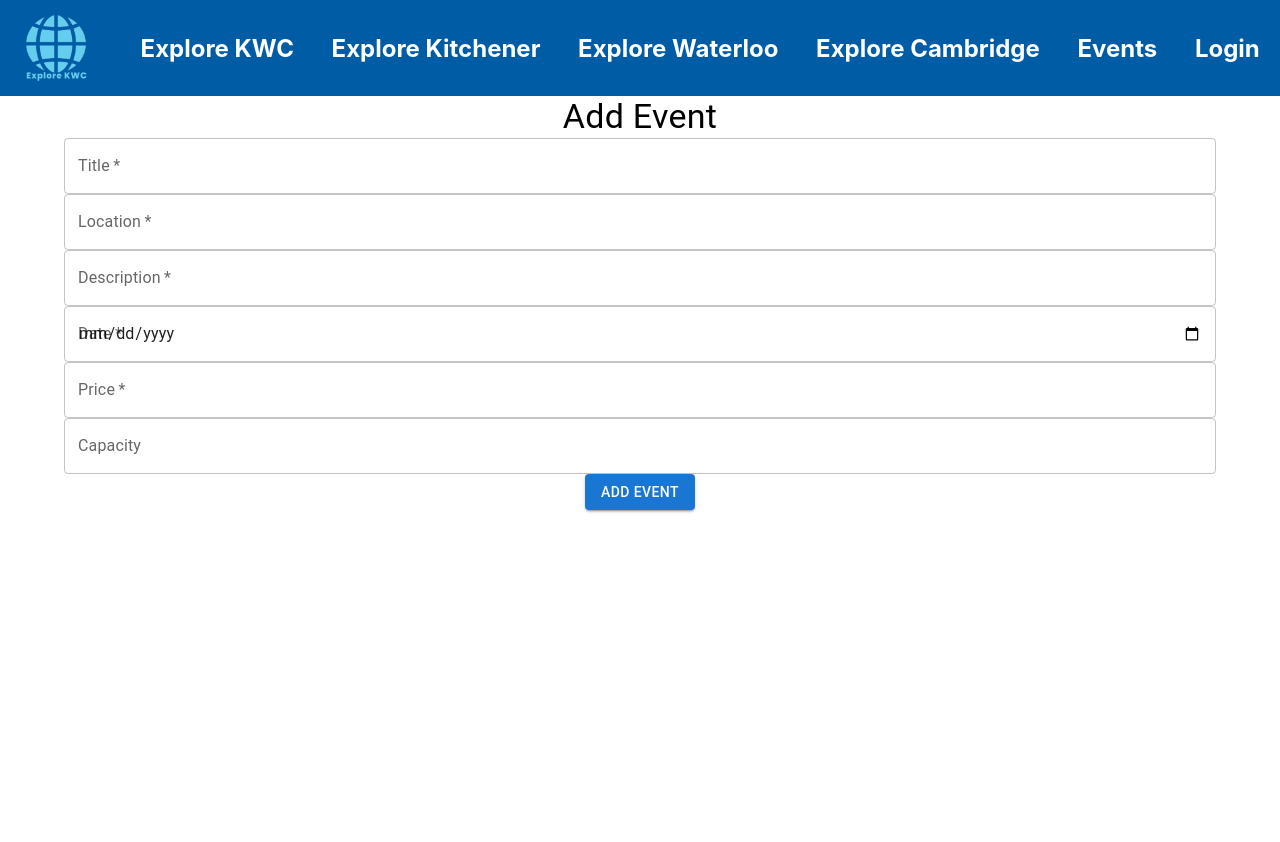
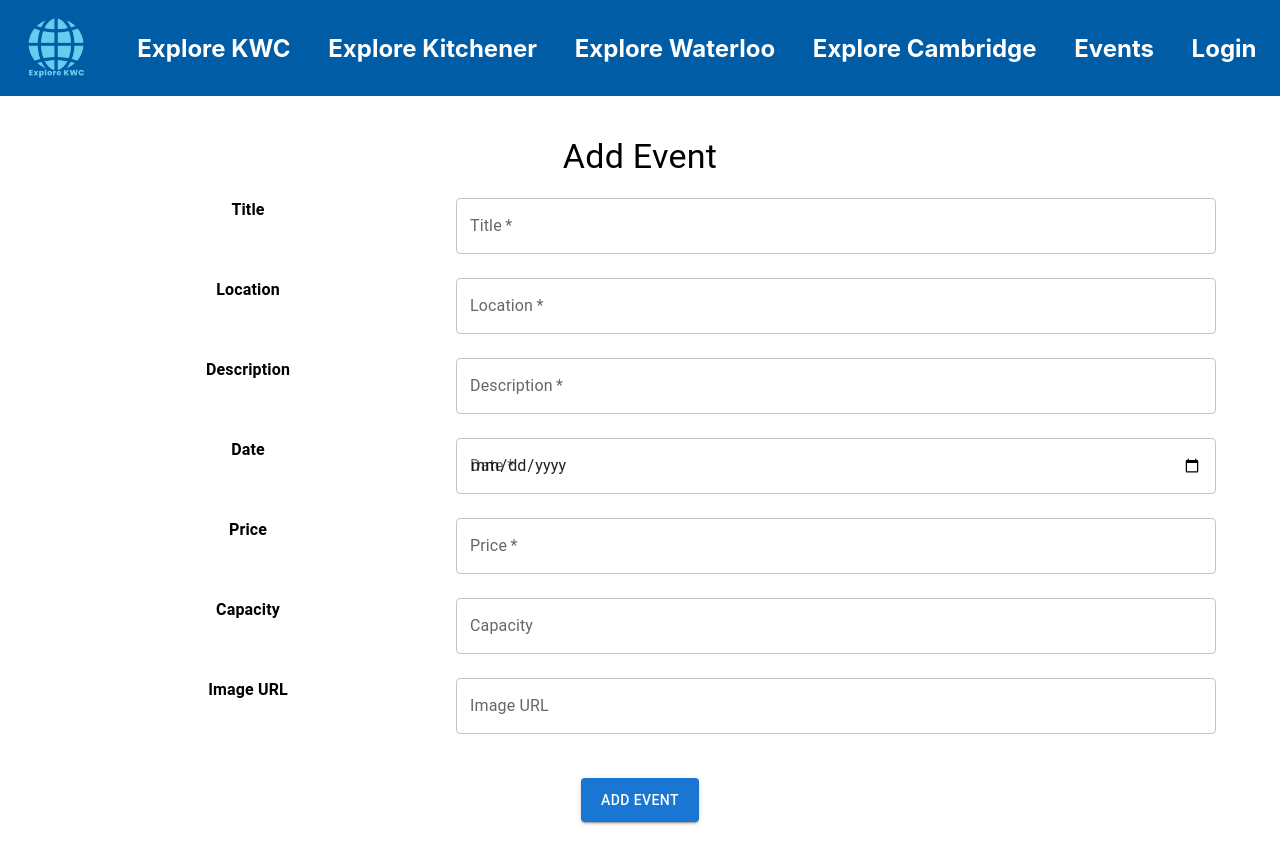
Before and after one commit to KavyajPandya/capstone, a React (Create React App) app in the folder client/: page /admin/events/new in a window 1280 px wide. Before the commit the page ends 800 px from the top, so only its background shows below. Built offline with nearby package versions, Linux system fonts and the light colour scheme.

Commit message:
Responsivenes, UI improvements, Images upload for events (Admin).

```diff
--- a/client/package.json
+++ b/client/package.json
@@ -7,6 +7,7 @@
     "@emotion/styled": "^11.13.0",
     "@mui/icons-material": "^6.1.1",
     "@mui/material": "^6.1.1",
+    "@mui/x-date-pickers": "^7.22.2",
     "express": "^4.21.0",
     "nodemailer": "^6.9.15",
     "react": "^18.3.1",
--- a/client/src/Components/EventForm.js
+++ b/client/src/Components/EventForm.js
@@ -1,6 +1,6 @@
 import React, { useState, useEffect } from "react";
 import { useNavigate, useParams } from "react-router-dom";
-import { Container, TextField, Button, Typography } from "@mui/material";
+import { Container, TextField, Button, Typography, Box, Grid } from "@mui/material";
 
 const EventForm = () => {
   const { event_id } = useParams();
@@ -11,6 +11,7 @@ const EventForm = () => {
     date: "",
     price: "",
     capacity: "",
+    image_url: "",
   });
   const [isEditMode, setIsEditMode] = useState(false);
   const navigate = useNavigate();
@@ -26,8 +27,7 @@ const EventForm = () => {
               "Content-Type": "application/json",
             },
             body: JSON.stringify({
-              query: `
-                query {
+              query: `query {
                 event(event_id: ${event_id}) {
                   title
                   location
@@ -35,9 +35,9 @@ const EventForm = () => {
                   date
                   price
                   capacity
+                  image_url
                 }
-                }
-              `,
+              }`,
             }),
           });
 
@@ -47,7 +47,6 @@ const EventForm = () => {
           }
 
           const fetchedEvent = data.data.event;
-
           const formattedDate = new Date(fetchedEvent.date).toISOString().split("T")[0];
 
           setEvent({
@@ -67,8 +66,7 @@ const EventForm = () => {
     e.preventDefault();
     try {
       const mutation = isEditMode
-        ? `
-          mutation {
+        ? `mutation {
             updateEvent(
               event_id: ${event_id},
               title: "${event.title}",
@@ -76,14 +74,13 @@ const EventForm = () => {
               description: "${event.description}",
               date: "${event.date}",
               price: "${event.price}",
-              capacity: "${event.capacity}"
+              capacity: "${event.capacity}",
+              image_url: "${event.image_url}"
             ) {
               event_id
             }
-          }
-        `
-        : `
-          mutation {
+          }`
+        : `mutation {
             addEvent(
               event_id: ${Math.floor(Math.random() * 1000)},
               title: "${event.title}",
@@ -91,12 +88,12 @@ const EventForm = () => {
               description: "${event.description}",
               date: "${event.date}",
               price: "${event.price}",
-              capacity: "${event.capacity}"
+              capacity: "${event.capacity}",
+              image_url: "${event.image_url}"
             ) {
               event_id
             }
-          }
-        `;
+          }`;
 
       const response = await fetch("http://localhost:4005/graphql", {
         method: "POST",
@@ -118,10 +115,18 @@ const EventForm = () => {
     }
   };
 
+
   return (
-    <Container>
-      <Typography variant="h4">{isEditMode ? "Edit Event" : "Add Event"}</Typography>
+    <Container sx={{ padding: "20px", marginTop: "20px" }}>
+      <Typography variant="h4" sx={{ marginBottom: "20px" }}>
+        {isEditMode ? "Edit Event" : "Add Event"}
+      </Typography>
       <form onSubmit={handleSubmit}>
+        <Grid container spacing={3}>
+          <Grid item xs={12} sm={4}>
+            <Typography variant="body1" sx={{ fontWeight: "bold" }}>Title</Typography>
+          </Grid>
+          <Grid item xs={12} sm={8}>
             <TextField
               label="Title"
               value={event.title}
@@ -129,6 +134,12 @@ const EventForm = () => {
               fullWidth
               required
             />
+          </Grid>
+
+          <Grid item xs={12} sm={4}>
+            <Typography variant="body1" sx={{ fontWeight: "bold" }}>Location</Typography>
+          </Grid>
+          <Grid item xs={12} sm={8}>
             <TextField
               label="Location"
               value={event.location}
@@ -136,6 +147,12 @@ const EventForm = () => {
               fullWidth
               required
             />
+          </Grid>
+
+          <Grid item xs={12} sm={4}>
+            <Typography variant="body1" sx={{ fontWeight: "bold" }}>Description</Typography>
+          </Grid>
+          <Grid item xs={12} sm={8}>
             <TextField
               label="Description"
               value={event.description}
@@ -143,6 +160,12 @@ const EventForm = () => {
               fullWidth
               required
             />
+          </Grid>
+
+          <Grid item xs={12} sm={4}>
+            <Typography variant="body1" sx={{ fontWeight: "bold" }}>Date</Typography>
+          </Grid>
+          <Grid item xs={12} sm={8}>
             <TextField
               label="Date"
               type="date"
@@ -151,6 +174,12 @@ const EventForm = () => {
               fullWidth
               required
             />
+          </Grid>
+
+          <Grid item xs={12} sm={4}>
+            <Typography variant="body1" sx={{ fontWeight: "bold" }}>Price</Typography>
+          </Grid>
+          <Grid item xs={12} sm={8}>
             <TextField
               label="Price"
               value={event.price}
@@ -158,15 +187,38 @@ const EventForm = () => {
               fullWidth
               required
             />
+          </Grid>
+
+          <Grid item xs={12} sm={4}>
+            <Typography variant="body1" sx={{ fontWeight: "bold" }}>Capacity</Typography>
+          </Grid>
+          <Grid item xs={12} sm={8}>
             <TextField
               label="Capacity"
               value={event.capacity}
               onChange={(e) => setEvent({ ...event, capacity: e.target.value })}
               fullWidth
             />
-        <Button variant="contained" color="primary" type="submit">
+          </Grid>
+
+          <Grid item xs={12} sm={4}>
+            <Typography variant="body1" sx={{ fontWeight: "bold" }}>Image URL</Typography>
+          </Grid>
+          <Grid item xs={12} sm={8}>
+            <TextField
+              label="Image URL"
+              value={event.image_url}
+              onChange={(e) => setEvent({ ...event, image_url: e.target.value })}
+              fullWidth
+            />
+          </Grid>
+
+          <Grid item xs={12} sx={{ display: "flex", justifyContent: "center", marginTop: "20px" }}>
+            <Button variant="contained" color="primary" type="submit" sx={{ padding: "10px 20px" }}>
               {isEditMode ? "Update Event" : "Add Event"}
             </Button>
+          </Grid>
+        </Grid>
       </form>
     </Container>
   );
--- a/client/src/Components/EventsPage.js
+++ b/client/src/Components/EventsPage.js
@@ -12,6 +12,7 @@ import {
 import { Link } from "react-router-dom";
 import EventIcon from "@mui/icons-material/Event";
 import MonetizationOnIcon from "@mui/icons-material/MonetizationOn";
+import VisibilityIcon from "@mui/icons-material/Visibility";
 import GroupIcon from "@mui/icons-material/Group";
 
 const EventsPage = () => {
@@ -140,16 +141,23 @@ const EventsPage = () => {
                 </Typography>
               </CardContent>
               <Button
-                variant="contained"
+                variant="outlined"
                 color="primary"
                 sx={{
                   margin: 1,
                   alignSelf: "center",
                   height: "48px",
-                  width: "90%",
+                  width: "60%",
+                  borderColor: "#1976d2",
+                  color: "#1976d2",
+                  "&:hover": {
+                    borderColor: "#1565c0",
+                    color: "#1565c0",
+                  },
                 }}
                 component={Link}
                 to={`/events/${event.event_id}`}
+                startIcon={<VisibilityIcon />}
               >
                 View Details
               </Button>
--- a/client/src/Components/ExploreKitchener.js
+++ b/client/src/Components/ExploreKitchener.js
@@ -1,5 +1,5 @@
 import React, { useState } from 'react';
-import { Container, Typography, Box, Paper, Modal } from '@mui/material';
+import { Container, Typography, Box, Paper, Modal,useTheme } from '@mui/material';
 
 const style = {
     position: 'absolute',
--- a/client/src/Components/NavBar.js
+++ b/client/src/Components/NavBar.js
@@ -1,30 +1,103 @@
 import React from "react";
 import { NavLink } from "react-router-dom";
+import { useTheme, useMediaQuery } from "@mui/material";
 import logo from '../../public/assets/images/blue-logo-transepernt.png';
 
 export default function NavBar() {
+  const theme = useTheme();
+  const isMobile = useMediaQuery(theme.breakpoints.down("sm"));
+  const isTablet = useMediaQuery(theme.breakpoints.down("md"));
+
   return (
     <nav
       style={{
-          height: "12vh",
+        height: isMobile ? "auto" : "12vh",
         width: "100%",
         backgroundColor: "rgb(1, 92, 166)",
-          padding: "1%",
+        padding: isMobile ? "0.5%" : "1%",
         textAlign: "center",
         display: "flex",
         boxSizing: "border-box",
         justifyContent: "center",
         alignItems: "center",
-          gap: "3%"
+        gap: isMobile ? "2%" : "3%",
+        flexDirection: isMobile ? "column" : "row",
       }}
     >
-        <img src={logo} alt="Logo" style={{ height: "110%", marginRight: "10px" }} />
-        <NavLink style={{ textDecoration: "none", color: "white" }} to="/"><h1>Explore KWC</h1></NavLink>
-        <NavLink style={{ textDecoration: "none", color: "white" }} to="/ExploreKWC/kitchener"><h1>Explore Kitchener</h1></NavLink>
-        <NavLink style={{ textDecoration: "none", color: "white" }} to="/ExploreKWC/waterloo"><h1>Explore Waterloo</h1></NavLink>
-        <NavLink style={{ textDecoration: "none", color: "white" }} to="/ExploreKWC/cambridge"><h1>Explore Cambridge</h1></NavLink>
-        <NavLink style={{ textDecoration: "none", color: "white" }} to="/events"><h1>Events</h1></NavLink>
-        <NavLink style={{ textDecoration: "none", color: "white" }} to="/login"><h1>Login</h1></NavLink>
+      <img
+        src={logo}
+        alt="Logo"
+        style={{
+          height: isMobile ? "0" : "100%",
+          marginRight: isMobile ? "0" : "10px",
+        }}
+      />
+      <NavLink
+        style={{
+          textDecoration: "none",
+          color: "white",
+          fontSize: isMobile ? "0.6rem" : isTablet ? "0.8rem" : "1rem",
+          fontWeight: isMobile ? "normal" : "bold",
+        }}
+        to="/"
+      >
+        <h1>Explore KWC</h1>
+      </NavLink>
+      <NavLink
+        style={{
+          textDecoration: "none",
+          color: "white",
+          fontSize: isMobile ? "0.6rem" : isTablet ? "0.8rem" : "1rem",
+          fontWeight: isMobile ? "normal" : "bold",
+        }}
+        to="/ExploreKWC/kitchener"
+      >
+        <h1>Explore Kitchener</h1>
+      </NavLink>
+      <NavLink
+        style={{
+          textDecoration: "none",
+          color: "white",
+          fontSize: isMobile ? "0.6rem" : isTablet ? "0.8rem" : "1rem",
+          fontWeight: isMobile ? "normal" : "bold",
+        }}
+        to="/ExploreKWC/waterloo"
+      >
+        <h1>Explore Waterloo</h1>
+      </NavLink>
+      <NavLink
+        style={{
+          textDecoration: "none",
+          color: "white",
+          fontSize: isMobile ? "0.6rem" : isTablet ? "0.8rem" : "1rem",
+          fontWeight: isMobile ? "normal" : "bold",
+        }}
+        to="/ExploreKWC/cambridge"
+      >
+        <h1>Explore Cambridge</h1>
+      </NavLink>
+      <NavLink
+        style={{
+          textDecoration: "none",
+          color: "white",
+          fontSize: isMobile ? "0.6rem" : isTablet ? "0.8rem" : "1rem",
+          fontWeight: isMobile ? "normal" : "bold",
+        }}
+        to="/events"
+      >
+        <h1>Events</h1>
+      </NavLink>
+      <NavLink
+        style={{
+          textDecoration: "none",
+          color: "white",
+          fontSize: isMobile ? "0.6rem" : isTablet ? "0.8rem" : "1rem",
+          fontWeight: isMobile ? "normal" : "bold",
+        }}
+        to="/login"
+      >
+        <h1>Login</h1>
+      </NavLink>
     </nav>
   );
 }
```
Also changed, not shown: client/src/Components/AdminDashboard.js (+138 -20 lines), client/src/Components/EventDetailsPage.js (+5 -7 lines), 2 other files (tests, documents, lock files or other folders). Lines whose indentation alone changed are shown as unchanged.
